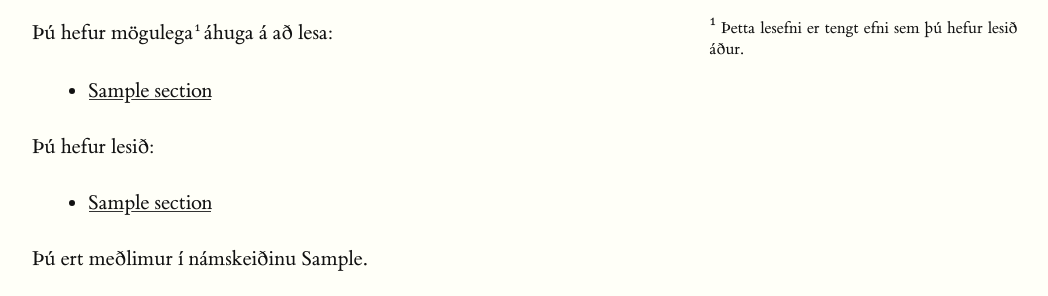
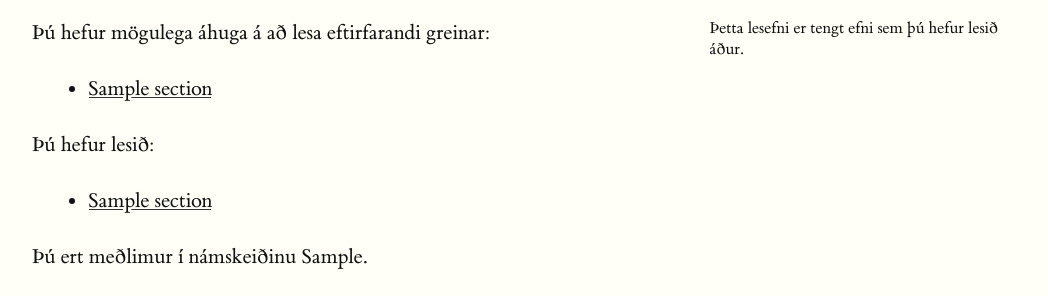
Before and after one commit to Ernir/sql-web, a Django app: template sql_web/templates/profile.html in a window 1280 px wide. Shown: the part 264-560 px from the top of the page, without its empty margins (128-1176 px from the left). Run offline with Django 3.2, Linux system fonts and the light colour scheme; tables that the repository leaves empty hold one stand-in row (values such as "Sample post"); the template is opened without the code that fills it: values that come from a table or form of the project are taken from there, most other values are stand-ins (such as "Sample title", 1, 10 or a date in 2020); parts of the project's set-up code (start-up, migrations or seed data) failed here and were passed over.

Commit message:
The profile suggestion note changed to a margin note

```diff
--- a/sql_web/templates/profile.html
+++ b/sql_web/templates/profile.html
@@ -9,9 +9,13 @@
     <article>
         <h1>Hæ, {{ user.username }}</h1>
         {% if unread_sections %}
-            <p>Þú hefur mögulega<span><label class="margin-toggle sidenote-number" for="footnote-unread"></label><input
-                    class="margin-toggle" id="footnote-unread" type="checkbox"/><span class="sidenote">Þetta lesefni er tengt efni sem þú hefur lesið áður.</span></span>
-                áhuga á að lesa: </p>
+            <p>Þú hefur mögulega áhuga á að lesa eftirfarandi greinar:
+                <span>
+                <label for="footnote-unread" class="margin-toggle">&#8853;</label><input type="checkbox"
+                                                                                         id="footnote-unread"
+                                                                                         class="margin-toggle"/><span
+                        class="marginnote">Þetta lesefni er tengt efni sem þú hefur lesið áður.</span></span>
+            </p>
             <ul>
                 {% for section in unread_sections %}
                     <li>
```
